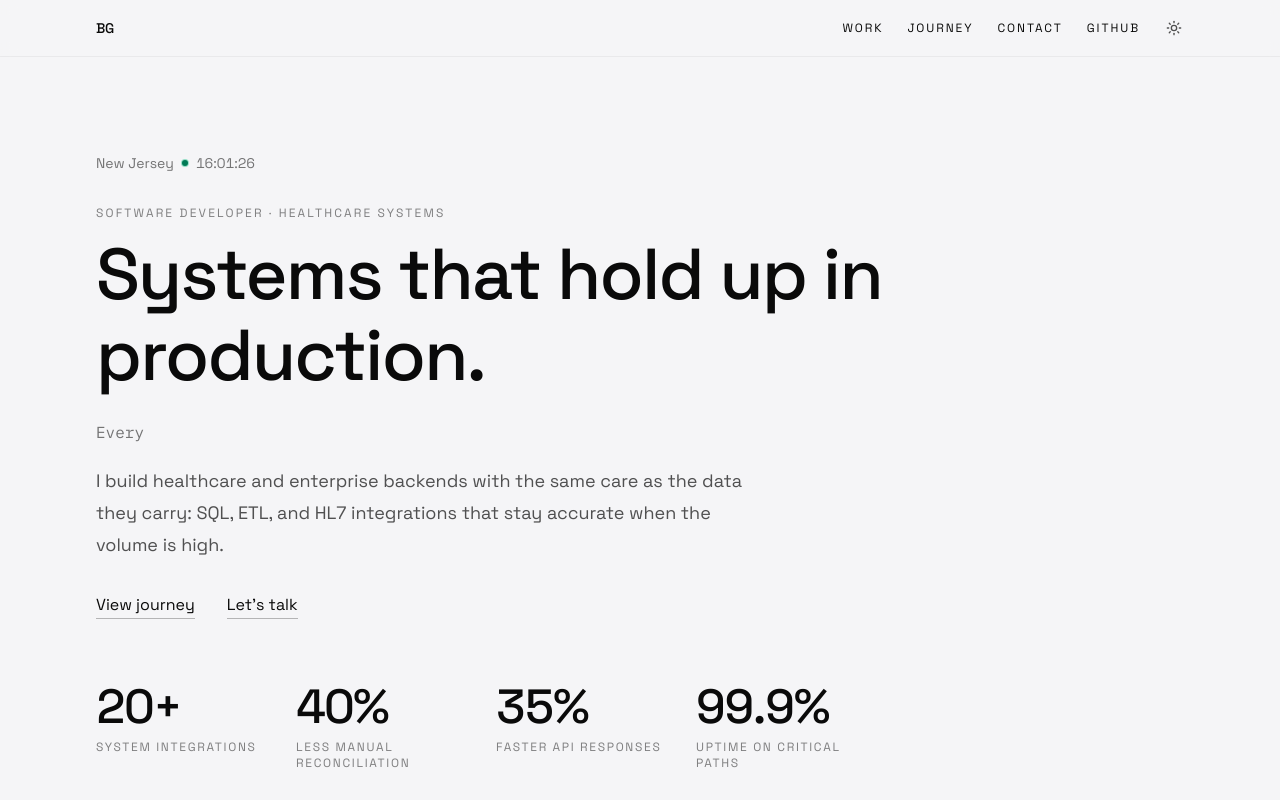
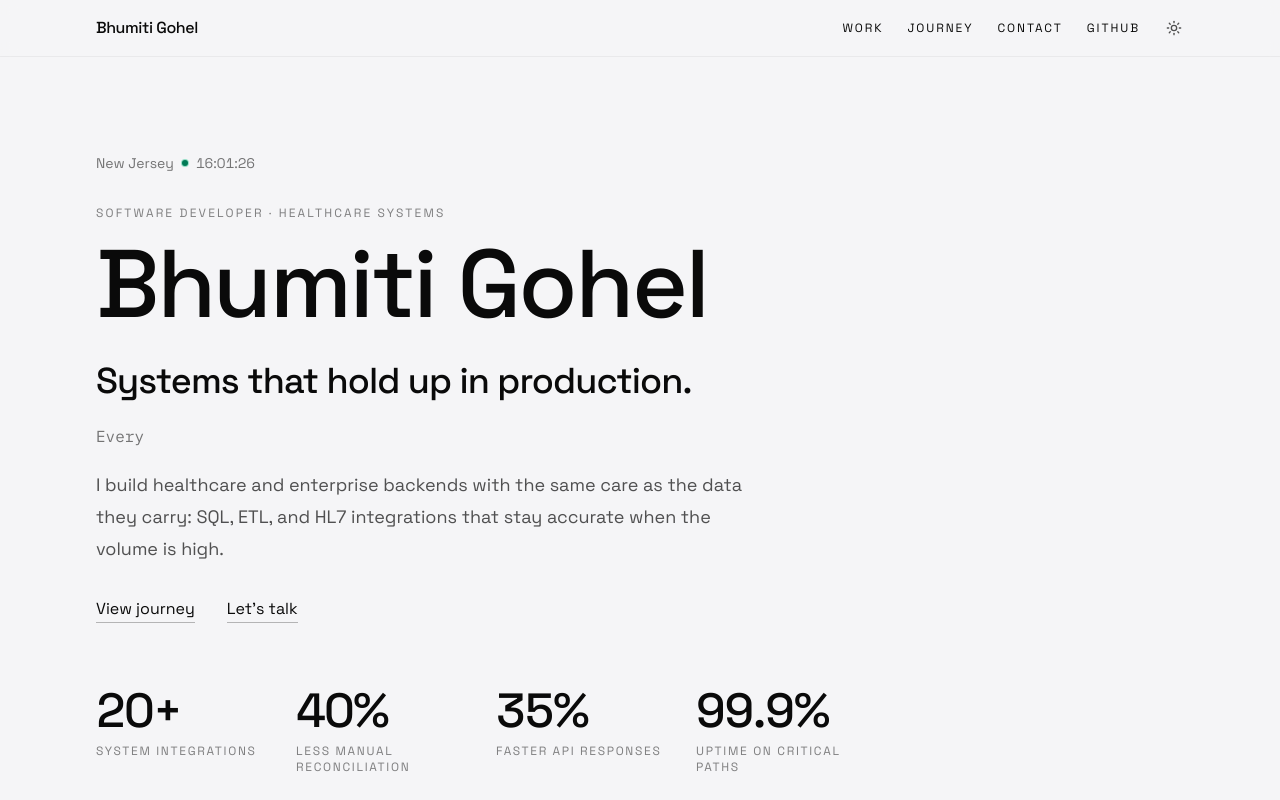
Before and after one commit to bhumiti28/bhumiti-portfolio, a Next.js app: page / in a window 1280 px wide. Shown: the top 800 px of the page. Built offline with nearby package versions, Linux system fonts and the light colour scheme.

Commit message:
Add my name and a copyright line

```diff
--- a/src/components/portfolio.tsx
+++ b/src/components/portfolio.tsx
@@ -25,8 +25,9 @@ export function Portfolio() {
           className="scroll-progress absolute inset-x-0 -bottom-px h-px bg-foreground/70"
         />
         <div className="mx-auto flex h-14 max-w-6xl items-center justify-between px-5 sm:px-8">
-          <a href="#top" className="text-sm font-medium tracking-tight">
-            BG
+          <a href="#top" className="text-base font-medium tracking-tight">
+            <span className="sm:hidden">BG</span>
+            <span className="hidden sm:inline">{profile.name}</span>
           </a>
           <nav aria-label="Sections" className="flex items-center gap-4 text-xs tracking-[0.16em] uppercase sm:gap-6">
             <a href="#work" className="hover:text-foreground/60">
@@ -66,9 +67,9 @@ export function Portfolio() {
         >
           {profile.eyebrow}
         </p>
-        <h1 className="mt-4 max-w-4xl text-5xl leading-[1.05] font-medium tracking-tight sm:text-7xl">
-          {profile.headline.split(" ").map((word, i) => (
-            <Fragment key={i}>
+        <h1 className="mt-4 max-w-5xl text-6xl leading-[0.98] font-medium tracking-tight sm:text-8xl">
+          {profile.name.split(" ").map((word, i) => (
+            <Fragment key={word}>
               {i > 0 ? " " : null}
               <span className="rise inline-block overflow-hidden pb-[0.08em] align-bottom">
                 <span style={{ "--i": i } as CSSProperties}>{word}</span>
@@ -76,6 +77,12 @@ export function Portfolio() {
             </Fragment>
           ))}
         </h1>
+        <p
+          className="intro mt-5 max-w-3xl text-2xl leading-tight font-medium tracking-tight sm:text-4xl"
+          style={{ "--delay": "280ms" } as CSSProperties}
+        >
+          {profile.headline}
+        </p>
         <Typewriter className="mt-5 min-h-[1.6em] font-mono text-sm text-foreground/55 sm:text-base" />
         <p
           className="intro mt-5 max-w-2xl text-lg leading-8 text-foreground/70"
@@ -243,7 +250,12 @@ export function Portfolio() {
 
       <footer className="border-t border-foreground/10">
         <div className="mx-auto flex max-w-6xl flex-col gap-4 px-5 py-8 text-sm text-foreground/55 sm:flex-row sm:items-center sm:justify-between sm:px-8">
-          <p>Building reliable data systems for healthcare and enterprise teams.</p>
+          <div>
+            <p>© 2026 {profile.name}. All rights reserved.</p>
+            <p className="mt-1">
+              Building reliable data systems for healthcare and enterprise teams.
+            </p>
+          </div>
           <div className="flex flex-wrap gap-x-5 gap-y-2">
             <a href={`mailto:${profile.email}`} className="hover:text-foreground">
               Email
```
